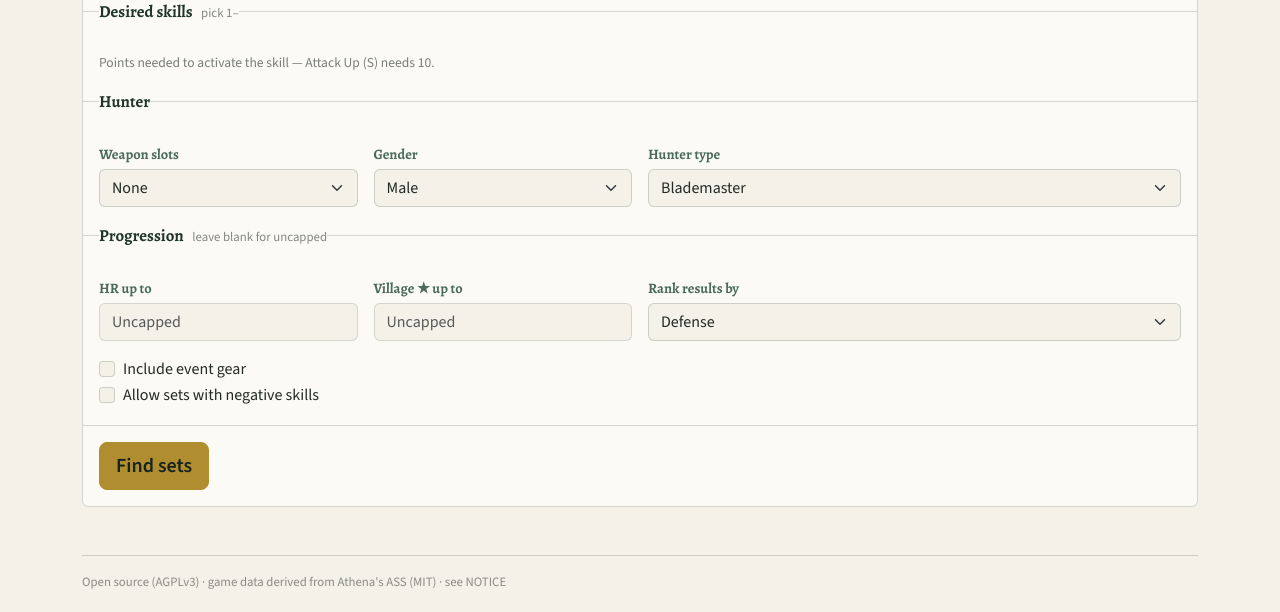
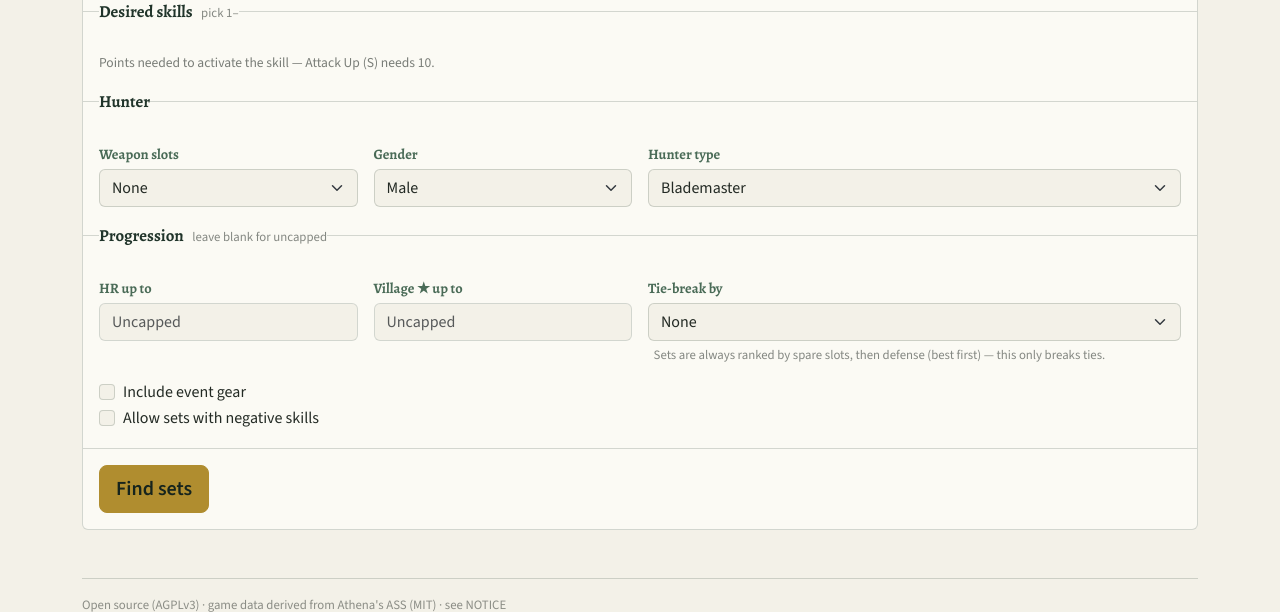
Before and after one commit to VizMan0616/set-seeker, a FastAPI app: template app/web/templates/index.html in a window 1280 px wide. Shown: the part 341-953 px from the top of the page. Before the commit the page ends 930 px from the top, so only its background shows below. Run offline with FastAPI, Linux system fonts and the light colour scheme; the template is opened without the code that fills it, so the values that code supplies are empty; parts of the project's set-up code (start-up, migrations or seed data) failed here and were passed over; some libraries are stand-ins or nearby versions; some web fonts are replaced.

```diff
--- a/app/web/templates/index.html
+++ b/app/web/templates/index.html
@@ -93,12 +93,19 @@
         <input id="village-stars" class="form-control" type="number" name="village_stars" min="1" max="99" placeholder="Uncapped">
       </div>
       <div class="col-12 col-md-6">
-        <label class="form-label ss-label" for="sort">Rank results by</label>
-        <select id="sort" class="form-select" name="sort">
-          <option value="defense">Defense</option>
-          <option value="slots">Spare slots</option>
-          <option value="rarity">Rarity</option>
+        <label class="form-label ss-label" for="sort">Tie-break by</label>
+        <select id="sort" class="form-select" name="sort" aria-describedby="sort-help">
+          <option value="defense">None</option>
+          <option value="rarity">Rarity (easier to craft first)</option>
+          <option value="res_fire">Fire resistance</option>
+          <option value="res_water">Water resistance</option>
+          <option value="res_ice">Ice resistance</option>
+          <option value="res_thunder">Thunder resistance</option>
+          <option value="res_dragon">Dragon resistance</option>
         </select>
+        <div id="sort-help" class="form-text ss-legend-note">
+          Sets are always ranked by spare slots, then defense (best first) — this only breaks ties.
+        </div>
       </div>
       <div class="col-12">
         <div class="form-check">
```
